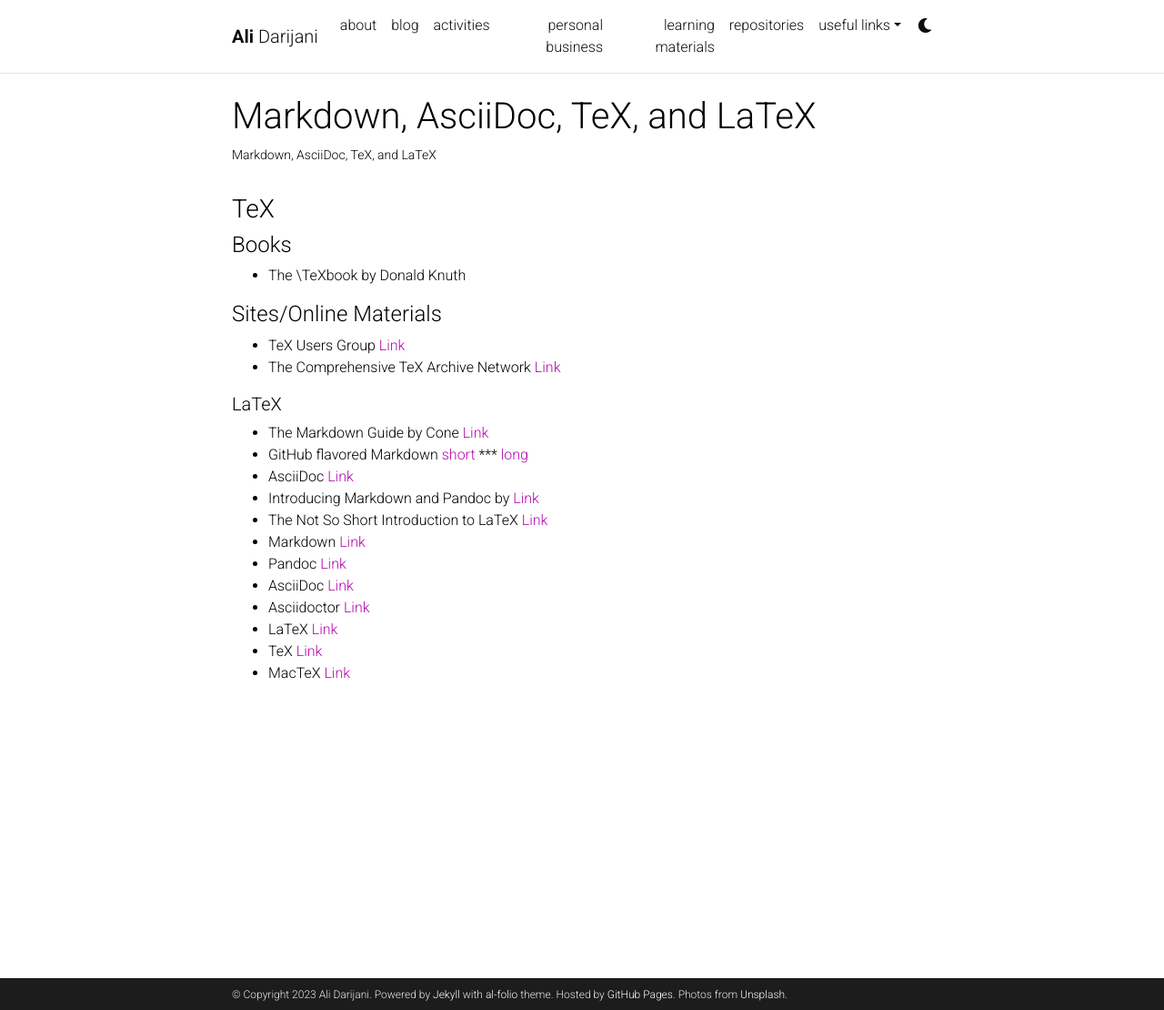
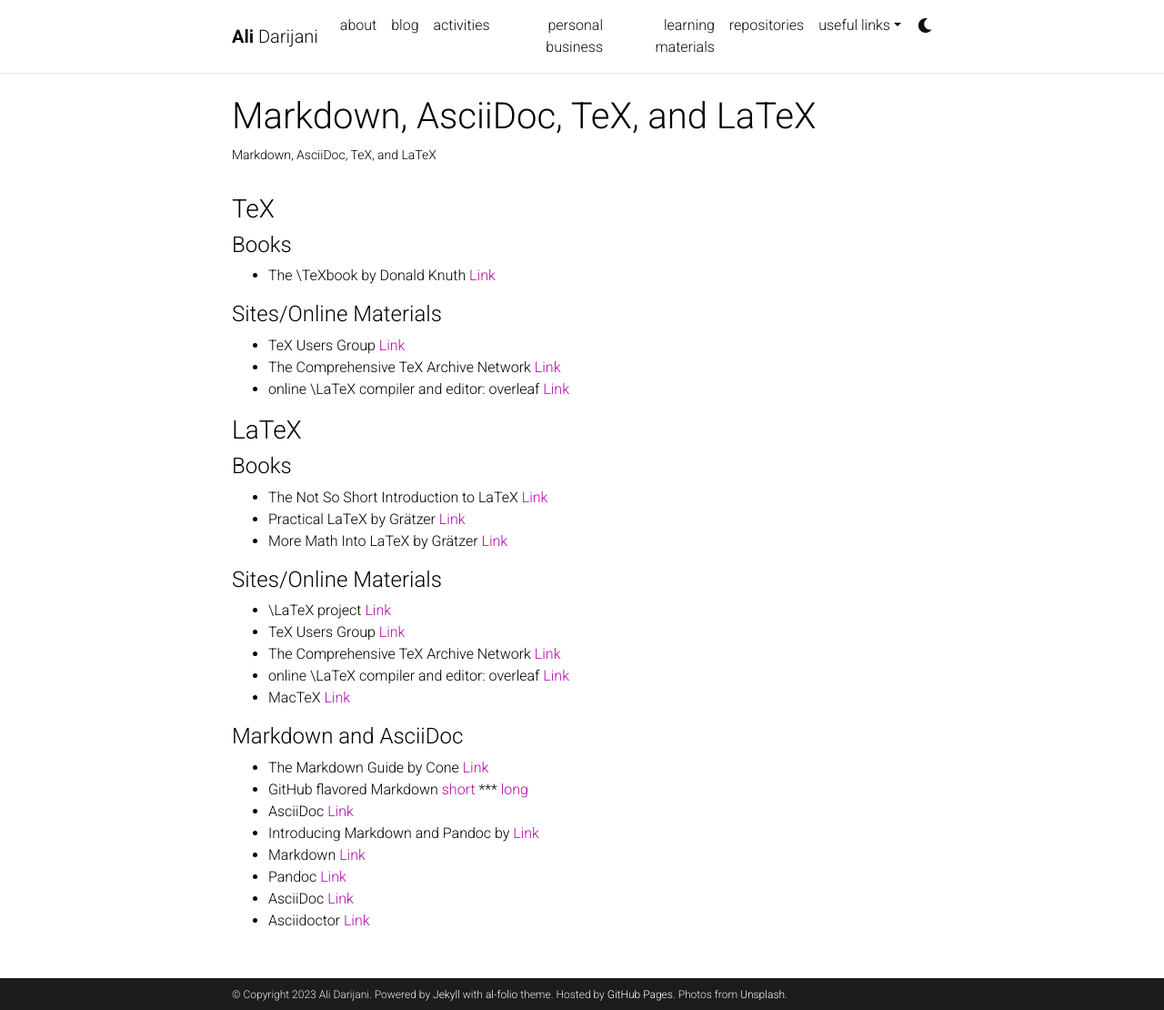
Before and after one commit to adarijani/adarijani.github.io_archived, a Jekyll site: the page built from _projects/t_03_typesetting.md, in a window 1280 px wide and 1110 px high. Shown: the whole window at 91% size. Built offline with Jekyll 4.4.1, drawn with Linux system fonts in a browser that asks for light colours; comment, search, counter and statistics services are not loaded; a style sheet for code colours, icons or effects is not loaded.

Commit message:
Update t_03_typesetting.md

```diff
--- a/_projects/t_03_typesetting.md
+++ b/_projects/t_03_typesetting.md
@@ -11,25 +11,37 @@
 
 #### Books
 
-* The \TeXbook by Donald Knuth
+* The \TeXbook by Donald Knuth [Link](https://www.ctan.org/pkg/texbook?lang=en)
 
 #### Sites/Online Materials
 
 * TeX Users Group [Link](https://tug.org/)
 * The Comprehensive TeX Archive Network [Link](https://ctan.org/)
+* online \LaTeX compiler and editor: overleaf [Link](https://www.overleaf.com/)
 
-##### LaTeX
+### LaTeX
 
+#### Books
 
-- The Markdown Guide by Cone [Link](https://www.markdownguide.org/book/)
-- GitHub flavored Markdown [short](https://docs.github.com/en/get-started/writing-on-github/getting-started-with-writing-and-formatting-on-github/basic-writing-and-formatting-syntax) *** [long](https://github.github.com/gfm/)
-- AsciiDoc [Link](https://asciidoc.org)
-- Introducing Markdown and Pandoc by [Link](https://www.oreilly.com/library/view/introducing-markdown-and/9781484251492/?_gl=1*mp73u0*_ga*MzQzMDQyOTA1LjE2NzM5NzI3NTg.*_ga_092EL089CH*MTY3Mzk4NDY5OS4yLjAuMTY3Mzk4NDY5OS42MC4wLjA.)
-- The Not So Short Introduction to LaTeX [Link](https://tobi.oetiker.ch/lshort/lshort.pdf)
-- Markdown [Link](https://daringfireball.net/projects/markdown/)
-- Pandoc [Link](https://pandoc.org)
-- AsciiDoc [Link](https://asciidoc.org)
-- Asciidoctor [Link](https://asciidoctor.org)
-- LaTeX [Link](https://www.latex-project.org)
-- TeX [Link](https://tug.org)
-- MacTeX [Link](https://tug.org/mactex/)
+* The Not So Short Introduction to LaTeX [Link](https://tobi.oetiker.ch/lshort/lshort.pdf)
+* Practical LaTeX by Grätzer [Link](https://link.springer.com/book/10.1007/978-3-319-06425-3)
+* More Math Into LaTeX by Grätzer [Link](https://link.springer.com/book/10.1007/978-3-319-23796-1)
+
+#### Sites/Online Materials
+
+* \LaTeX project [Link](https://www.latex-project.org/)
+* TeX Users Group [Link](https://tug.org/)
+* The Comprehensive TeX Archive Network [Link](https://ctan.org/)
+* online \LaTeX compiler and editor: overleaf [Link](https://www.overleaf.com/)
+* MacTeX [Link](https://tug.org/mactex/)
+
+#### Markdown and AsciiDoc
+
+* The Markdown Guide by Cone [Link](https://www.markdownguide.org/book/)
+* GitHub flavored Markdown [short](https://docs.github.com/en/get-started/writing-on-github/getting-started-with-writing-and-formatting-on-github/basic-writing-and-formatting-syntax) *** [long](https://github.github.com/gfm/)
+* AsciiDoc [Link](https://asciidoc.org)
+* Introducing Markdown and Pandoc by [Link](https://www.oreilly.com/library/view/introducing-markdown-and/9781484251492/?_gl=1*mp73u0*_ga*MzQzMDQyOTA1LjE2NzM5NzI3NTg.*_ga_092EL089CH*MTY3Mzk4NDY5OS4yLjAuMTY3Mzk4NDY5OS42MC4wLjA.)
+* Markdown [Link](https://daringfireball.net/projects/markdown/)
+* Pandoc [Link](https://pandoc.org)
+* AsciiDoc [Link](https://asciidoc.org)
+* Asciidoctor [Link](https://asciidoctor.org)
```
